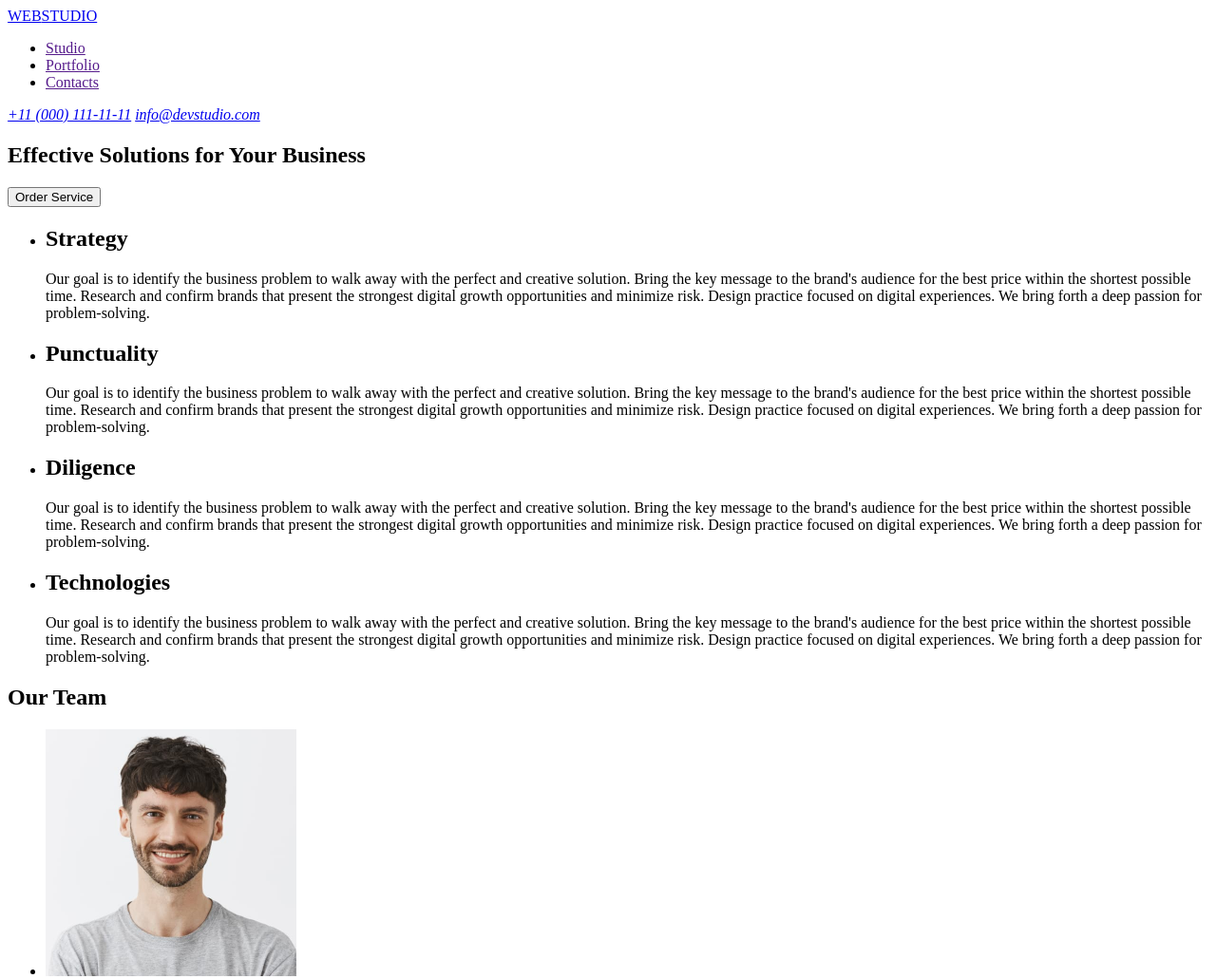
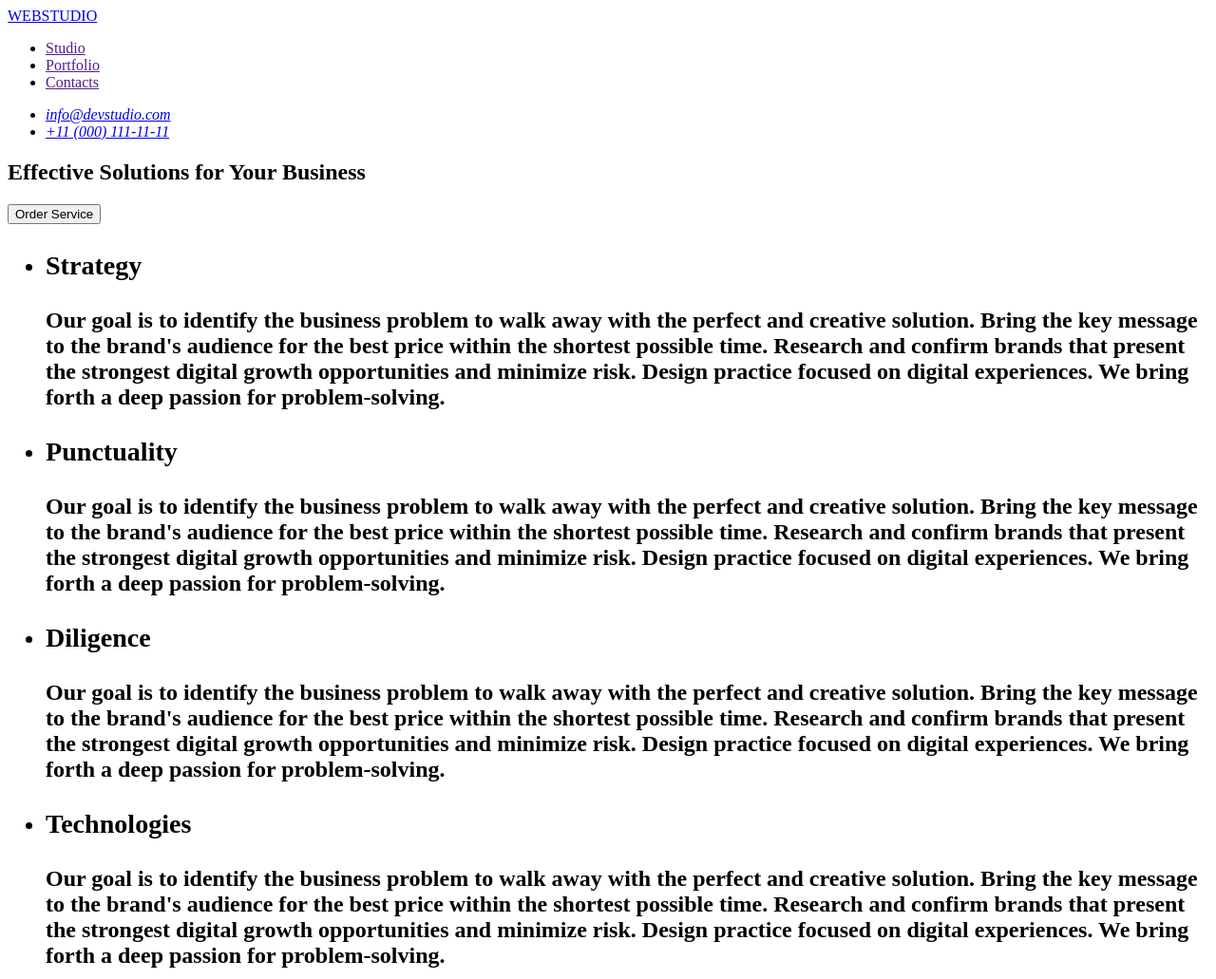
Before and after one commit to remezovskyi2508/goit-markup-hw-01, a plain HTML site: page index.html in a window 1280 px wide. Shown: the top 1031 px of the page at 95% size. Drawn offline with Linux system fonts and the light colour scheme.

Commit message:
fix index.html - last update

```diff
--- a/index.html
+++ b/index.html
@@ -1,15 +1,15 @@
-<!doctype html>
+<!DOCTYPE html>
 <html lang="en">
   <head>
-    <meta charset="UTF-8">
-    <meta http-equiv="X-UA-Compatible" content="IE=edge">
-    <meta name="viewport" content="width=device-width, initial-scale=1.0">
+    <meta charset="UTF-8" />
+    <meta http-equiv="X-UA-Compatible" content="IE=edge" />
+    <meta name="viewport" content="width=device-width, initial-scale=1.0" />
     <title>Document</title>
   </head>
   <body>
     <header>
-        <a href="#">WEB<span>STUDIO</span></a>
       <nav>
+        <a href="./index.html">WEBSTUDIO</a>
         <ul>
           <li><a href="">Studio</a></li>
           <li><a href="">Portfolio</a></li>
@@ -17,82 +17,124 @@
         </ul>
       </nav>
       <address>
-            <a href="tel:+11(000)111-11-11">+11 (000) 111-11-11</a>
-            <a href="mailto:info@devstudio.com">info@devstudio.com</a>
+        <ul>
+          <li><a href="mailto:info@devstudio.com">info@devstudio.com</a></li>
+          <li><a href="tel:+11(000)111-11-11">+11 (000) 111-11-11</a></li>
+        </ul>
       </address>
     </header>
     <main>
-        <section><h1>Effective Solutions for Your Business</h1>
-            <button type="button">Order Service</button></section>
       <section>
+        <h1>Effective Solutions for Your Business</h1>
+        <button type="button">Order Service</button>
+      </section>
+      <section>
+        <h2>
           <ul>
             <li>
-                    <h2>Strategy
-
-                    </h2><p>Our goal is to identify the business
-problem to walk away with the perfect and creative solution.
-Bring the key message to the brand's audience for the best price within the shortest possible time.
-Research and confirm brands that present the strongest digital growth opportunities and minimize risk.
-Design practice focused on digital experiences. We bring forth a deep passion for problem-solving.</p>
+              <h3>Strategy</h3>
+              <p>
+                Our goal is to identify the business problem to walk away with
+                the perfect and creative solution. Bring the key message to the
+                brand's audience for the best price within the shortest possible
+                time. Research and confirm brands that present the strongest
+                digital growth opportunities and minimize risk. Design practice
+                focused on digital experiences. We bring forth a deep passion
+                for problem-solving.
+              </p>
             </li>
             <li>
-                    <h2>Punctuality
-
-                    </h2><p>Our goal is to identify the business
-problem to walk away with the perfect and creative solution.
-Bring the key message to the brand's audience for the best price within the shortest possible time.
-Research and confirm brands that present the strongest digital growth opportunities and minimize risk.
-Design practice focused on digital experiences. We bring forth a deep passion for problem-solving.</p>
+              <h3>Punctuality</h3>
+              <p>
+                Our goal is to identify the business problem to walk away with
+                the perfect and creative solution. Bring the key message to the
+                brand's audience for the best price within the shortest possible
+                time. Research and confirm brands that present the strongest
+                digital growth opportunities and minimize risk. Design practice
+                focused on digital experiences. We bring forth a deep passion
+                for problem-solving.
+              </p>
             </li>
             <li>
-                    <h2>Diligence
-
-                    </h2><p>Our goal is to identify the business
-problem to walk away with the perfect and creative solution.
-Bring the key message to the brand's audience for the best price within the shortest possible time.
-Research and confirm brands that present the strongest digital growth opportunities and minimize risk.
-Design practice focused on digital experiences. We bring forth a deep passion for problem-solving.</p>
+              <h3>Diligence</h3>
+              <p>
+                Our goal is to identify the business problem to walk away with
+                the perfect and creative solution. Bring the key message to the
+                brand's audience for the best price within the shortest possible
+                time. Research and confirm brands that present the strongest
+                digital growth opportunities and minimize risk. Design practice
+                focused on digital experiences. We bring forth a deep passion
+                for problem-solving.
+              </p>
             </li>
             <li>
-                    <h2>Technologies
-
-                    </h2><p>Our goal is to identify the business
-problem to walk away with the perfect and creative solution.
-Bring the key message to the brand's audience for the best price within the shortest possible time.
-Research and confirm brands that present the strongest digital growth opportunities and minimize risk.
-Design practice focused on digital experiences. We bring forth a deep passion for problem-solving.</p>
+              <h3>Technologies</h3>
+              <p>
+                Our goal is to identify the business problem to walk away with
+                the perfect and creative solution. Bring the key message to the
+                brand's audience for the best price within the shortest possible
+                time. Research and confirm brands that present the strongest
+                digital growth opportunities and minimize risk. Design practice
+                focused on digital experiences. We bring forth a deep passion
+                for problem-solving.
+              </p>
             </li>
           </ul>
+        </h2>
       </section>
+
       <section>
         <h2>Our Team</h2>
         <ul>
           <li>
-                    <img src="./images/img.jpg" alt="Mark Guerrero-Product Designer" width="264" height="260">
+            <img
+              src="./images/img.jpg"
+              alt="Mark Guerrero-Product Designer"
+              width="264"
+              height="260"
+            />
             <h3>Mark Guerrero</h3>
             <p>Product Designer</p>
           </li>
           <li>
-                    <img src="./images/img-1.jpg" alt="Tom Ford-Frontend Developer" width="264" height="260">
+            <img
+              src="./images/img-1.jpg"
+              alt="Tom Ford-Frontend Developer"
+              width="264"
+              height="260"
+            />
             <h3>Tom Ford</h3>
             <p>Frontend Developer</p>
           </li>
           <li>
-                    <img src="./images/img-2.jpg" alt="Camila Garcia-Marketing" width="264" height="260">
+            <img
+              src="./images/img-2.jpg"
+              alt="Camila Garcia-Marketing"
+              width="264"
+              height="260"
+            />
             <h3>Camila Garcia</h3>
             <p>Marketing</p>
           </li>
           <li>
-                    <img src="./images/img-3.jpg" alt="Daniel Wilson-UI Designer" width="264" height="260">
+            <img
+              src="./images/img-3.jpg"
+              alt="Daniel Wilson-UI Designer"
+              width="264"
+              height="260"
+            />
             <h3>Daniel Wilson</h3>
             <p>UI Designer</p>
           </li>
         </ul>
       </section>
+    </main>
     <footer>
-            <a href="#">WEB<span>STUDIO</span></a>
-            <p>Increase the flow of customers and sales for your business with digital marketing & growth solutions.</p>
+      <a href="./index.html">WEBSTUDIO</a>
+      <p>
+        Increase the flow of customers and sales for your business with digital
+        marketing & growth solutions.
+      </p>
     </footer>
-    </main>
   </body>
 </html>
```
Lines whose indentation alone changed are shown as unchanged.
